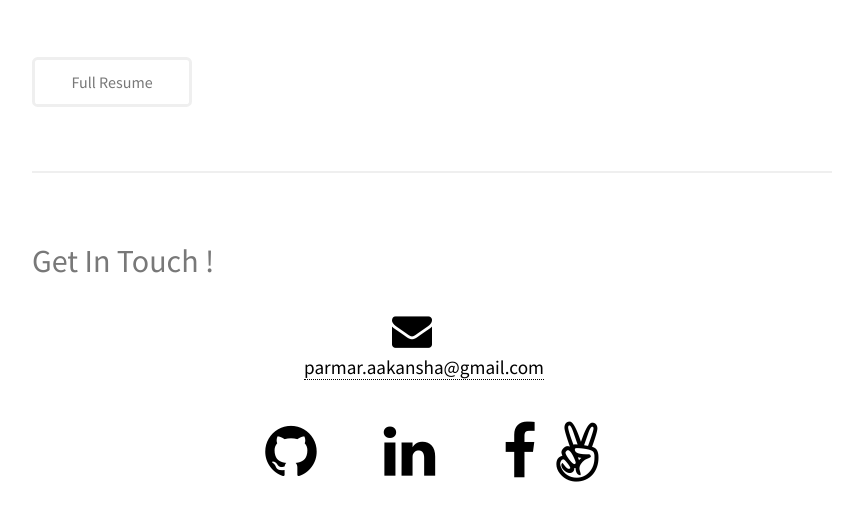
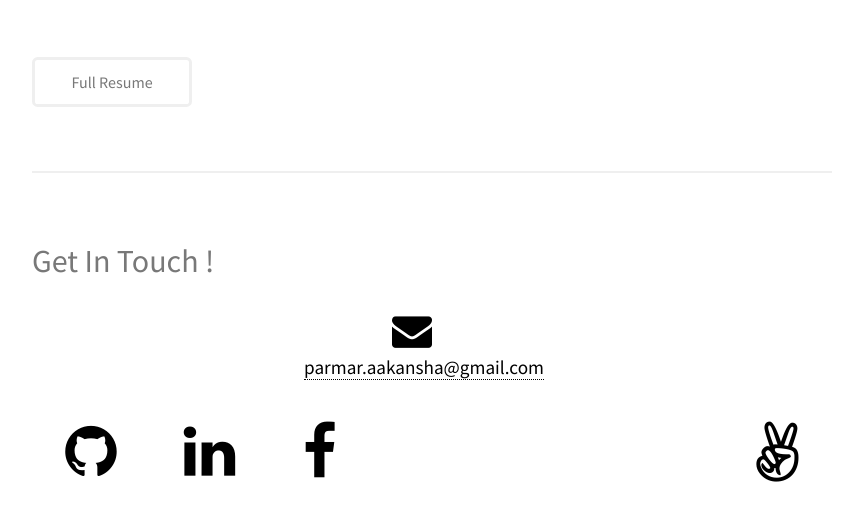
Before and after one commit to aakanshaparmar/aakanshaparmar.github.io, a plain HTML site: page index.html in a window 1280 px wide. Shown: the part 1534-2055 px from the top of the page, without its empty margins (400-1263 px from the left). Drawn offline with Linux system fonts and the light colour scheme.

```diff
--- a/index.html
+++ b/index.html
@@ -102,7 +102,7 @@
 							<li><a target="_blank" style="font-size:2.5em; padding-right:1.2em;" href="https://github.com/aakanshaparmar" class="icon fa-github"><span class="label">Github</span></a></li>
 							<li><a target="_blank" style="font-size:2.5em; padding-right:1.2em;" href="https://hk.linkedin.com/in/aakanshaparmar" class="icon fa-linkedin"><span class="label">LinkedIn</span></a></li>
 							<li><a target="_blank" style="font-size:2.5em;" href="https://www.facebook.com/aakanshaparmar" class="icon fa-facebook"><span class="label">Facebook</span></a></li>
-							<li><a target="_blank" style="font-size:2.5em;" href="https://angel.co/aakansha-parmar" class="icon fa-angellist"><span class="label">Angel List</span></a></li>
+							<li><a target="_blank" style="font-size:2.5em; padding-left:10em;" href="https://angel.co/aakansha-parmar" class="icon fa-angellist"><span class="label">Angel List</span></a></li>
 						</ul></center>
 					</section>
 
```
